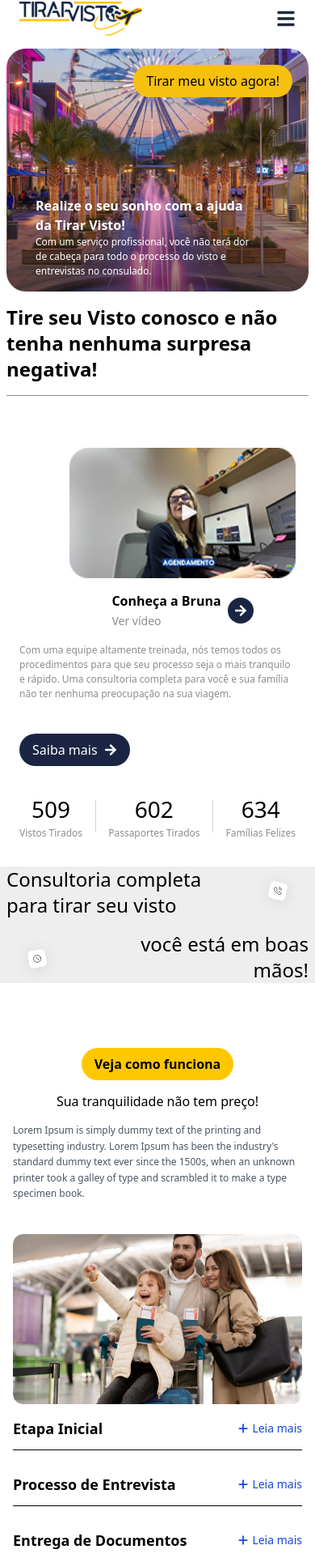
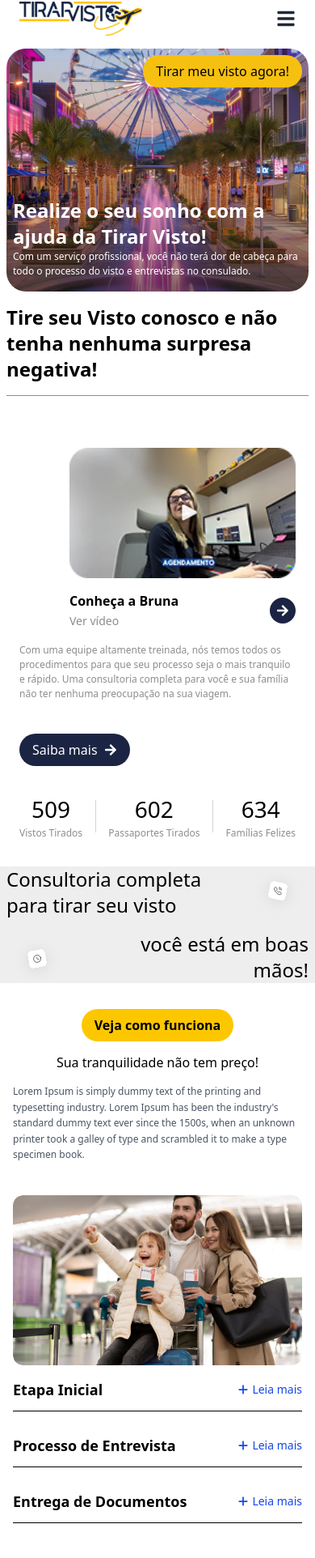
Before and after one commit to AllyssonCidade/visto, a Next.js app: page / in a window 390 px wide. Shown: the part 30-1954 px from the top of the page at 81% size. Built offline with nearby package versions, Linux system fonts and the light colour scheme.

Commit message:
style: detalhes na fonte do texto no banner

```diff
--- a/src/app/components/PopularDestinations/TopDesign.tsx
+++ b/src/app/components/PopularDestinations/TopDesign.tsx
@@ -3,8 +3,8 @@ import React from "react";
 function TopDesign() {
   return (
     <div className="flex flex-row text-center justify-between">
-      <div className="bg-white flex flex-row w-3/10 h-[2px] border border-gray-200 py-10 mb-2 text-center shadow-[1px_1px_0px_rgba(0,0,0,0.1)] rounded-br-[70px] border-t-0 border-l-0 border-r-0 border-b-1 border-transparent" />
-      <div className="bg-white flex flex-row w-3/10 h-[2px] border border-gray-200 py-10 mb-2 text-center shadow-[0px_1px_1px_rgba(0,0,0,0.1)] rounded-bl-[70px] border-t-0 border-l-0 border-r-0 border-b-1 border-transparent" />
+      <div className="bg-white flex flex-row w-3/10 h-[1px] md:h-[2px] border border-gray-200 py-7 md:py-10 mb-2 text-center shadow-[1px_1px_0px_rgba(0,0,0,0.1)] rounded-br-[70px] border-t-0 border-l-0 border-r-0 border-b-1 border-transparent" />
+      <div className="bg-white flex flex-row w-3/10 h-[1px] md:h-[2px] border border-gray-200 py-7 md:py-10 mb-2 text-center shadow-[0px_1px_1px_rgba(0,0,0,0.1)] rounded-bl-[70px] border-t-0 border-l-0 border-r-0 border-b-1 border-transparent" />
     </div>
   );
 }
--- a/src/app/components/PopularDestinations/index.tsx
+++ b/src/app/components/PopularDestinations/index.tsx
@@ -7,7 +7,7 @@ import CallToDestines from "./CallToDestines";
 
 export default function PopularDestinations() {
   return (
-    <section className="bg-white flex flex-col md:pb-8 lg:pb-20 text-center">
+    <section className="bg-white flex flex-col  md:pb-8 lg:pb-20 text-center">
       <TopDesign />
       <div className="bg-white flex flex-row  text-center">
         <LeftDesign />
--- a/src/app/components/TrustSection/index.tsx
+++ b/src/app/components/TrustSection/index.tsx
@@ -4,7 +4,7 @@ import TextSide from "./TextSide";
 
 export default function TrustSection() {
   return (
-    <section className="bg-white md:px-2 lg:px-14 py-20 flex flex-col md:gap-4 lg:gap-10">
+    <section className="bg-white md:px-2 lg:px-14 py-8 md:py-20 flex flex-col md:gap-4 lg:gap-10">
       <div className="flex flex-col justify-between ">
         <Description />
         <TextSide />
--- a/src/app/components/heroSection/Equip.tsx
+++ b/src/app/components/heroSection/Equip.tsx
@@ -17,7 +17,7 @@ function Equip() {
           className="rounded-2xl "
         />
 
-        <div className="flex items-center gap-2 mt-4">
+        <div className="flex items-center w-full md:w-auto justify-between md:gap-2 mt-4">
           <div>
             <p className="font-semibold text-[16px]">Conheça a Bruna</p>
             <span className="text-sm text-[#8D8D8D] font-sans ">Ver vídeo</span>
--- a/src/app/components/heroSection/HeaderSideBanner.tsx
+++ b/src/app/components/heroSection/HeaderSideBanner.tsx
@@ -17,12 +17,12 @@ function HeaderSideBanner({ className }: HeaderSideBannerProps) {
     >
       <Link
         href={"/"}
-        className="absolute bg-[#F6C010] px-4 py-2 rounded-full right-5 top-5 xs:right-3 xs:top-3 sm:right-4 sm:top-4"
+        className="absolute  bg-[#F6C010] px-4 py-2 rounded-full right-2 top-2 md:right-5 md:top-5 xs:right-3 xs:top-3 sm:right-4 sm:top-4"
       >
         Tirar meu visto agora!
       </Link>
-      <div className="absolute bottom-0 left-5 flex flex-col w-8/10 py-4 lg:py-8 px-4 lg:px-4 text-white">
-        <h2 className="sm:text-5xl md:text-4xl lg:text-[44px] font-semibold font-sans">
+      <div className="absolute bottom-0 left-0 md:left-5 flex flex-col w-full md:w-8/10 py-4 lg:py-8 px-2 lg:px-4 text-white">
+        <h2 className="text-2xl md:text-4xl lg:text-[44px] font-semibold font-sans">
           Realize o seu sonho com a ajuda da Tirar Visto!
         </h2>
         <span className="text-[12px]  lg:text-[14px] font-sans">
```
